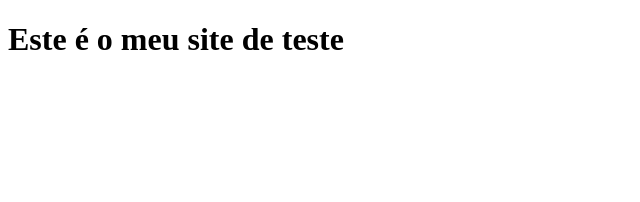
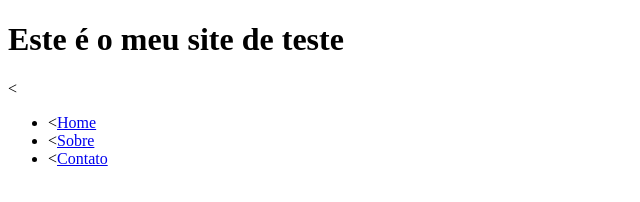
Before and after one commit to ronaldofjc/Site, a plain HTML site: page index.html in a window 1280 px wide. Shown: the whole page, without its empty margins (0-640 px from the left). Drawn offline with Linux system fonts and the light colour scheme.

Commit message:
Novo Menu

```diff
--- a/index.html
+++ b/index.html
@@ -6,5 +6,11 @@
   </head>
   <body>
     <h1>Este é o meu site de teste</h1>
+
+    <<ul>
+      <li><<a href="index.html">Home</a></li>
+      <li><<a href="sobre.html">Sobre</a></li>
+      <li><<a href="contato.html">Contato</a></li>
+    </ul>
   </body>
 </html>
```
